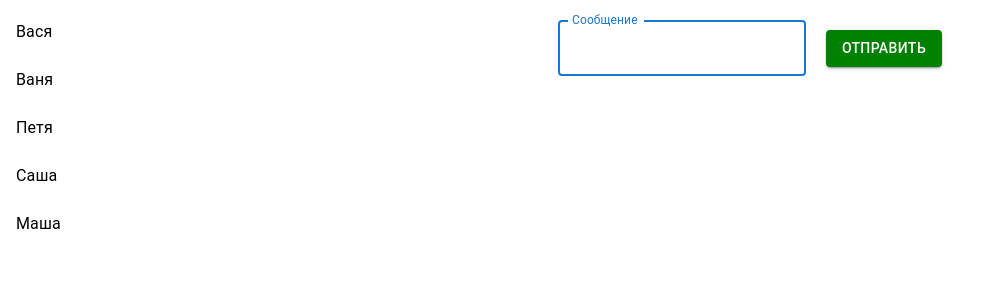
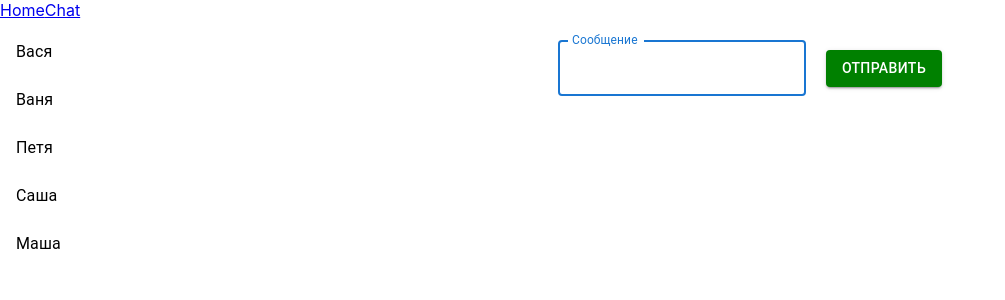
Before and after one commit to SyominAlex/React.js_Geekbrains, a React (Create React App) app: page /chat in a window 1280 px wide. Shown: the top 300 px of the page, without its empty margins (0-1005 px from the left). Built offline with nearby package versions, Linux system fonts and the light colour scheme.

Commit message:
Routes in React-router-dom don't work...

```diff
--- a/src/App.js
+++ b/src/App.js
@@ -1,52 +1,20 @@
 import "./App.css";
-import React, {useEffect, useRef, useState} from "react";
-import { MessageList } from "./components/MessageList/MessageList";
-import { Form } from "./components/Form/Form";
-import {AUTHORS, CHATS} from "./utils/constants";
-import {ChatList} from "./components/ChatList/ChatList";
+import React from "react";
+import { BrowserRouter, Route, Routes, Link } from "react-router-dom";
+import { Chat } from "./screens/Chat/Chat";
+
+const Home = () => <h4>Home page</h4>;
 
 function App() {
-
-    const [messageList, setMessageList] = useState([]);
-
-    const timeout = useRef(0);
-
-    const addMessage = (newMsg) => {
-        setMessageList([...messageList, newMsg]);
-    }
-
-    const sendMessage = (text) => {
-        addMessage({
-            author: AUTHORS.human,
-            text,
-            id: `msg-${Date.now()}`,
-        });
-    };
-
-    useEffect(() => {
-        if (messageList[messageList.length - 1]?.author === AUTHORS.human) {
-            timeout.current = setTimeout(() => {
-                addMessage({
-                    author: AUTHORS.robot,
-                    text: "Hello, friend!",
-                    id: `msg-${Date.now()}`,
-                });
-            }, 1500);
-        }
-
-        return () => {
-            clearTimeout(timeout.current);
-        };
-    }, [messageList]);
-
     return (
-            <div className="App">
-                <ChatList chatList={CHATS} />
-                <div id="messages">
-                    <MessageList messageList={messageList} />
-                    <Form onSubmit={sendMessage} />
-                </div>
-            </div>
+        <BrowserRouter>
+            <Link to="/">Home</Link>
+            <Link to="/chat">Chat</Link>
+            <Routes>
+                <Route path="/" element={<Home />} />
+                <Route path="/chat" element={<Chat />} />
+            </Routes>
+        </BrowserRouter>
     );
 }
 
--- a/src/screens/Chat/Chat.js
+++ b/src/screens/Chat/Chat.js
@@ -0,0 +1,50 @@
+import React, {useEffect, useRef, useState} from "react";
+import {AUTHORS, CHATS} from "../../utils/constants";
+import {ChatList} from "../../components/ChatList/ChatList";
+import {MessageList} from "../../components/MessageList/MessageList";
+import {Form} from "../../components/Form/Form";
+
+export function Chat() {
+
+    const [messageList, setMessageList] = useState([]);
+
+    const timeout = useRef(0);
+
+    const addMessage = (newMsg) => {
+        setMessageList([...messageList, newMsg]);
+    }
+
+    const sendMessage = (text) => {
+        addMessage({
+            author: AUTHORS.human,
+            text,
+            id: `msg-${Date.now()}`,
+        });
+    };
+
+    useEffect(() => {
+        if (messageList[messageList.length - 1]?.author === AUTHORS.human) {
+            timeout.current = setTimeout(() => {
+                addMessage({
+                    author: AUTHORS.robot,
+                    text: "Hello, friend!",
+                    id: `msg-${Date.now()}`,
+                });
+            }, 1500);
+        }
+
+        return () => {
+            clearTimeout(timeout.current);
+        };
+    }, [messageList]);
+
+    return (
+        <div className="App">
+            <ChatList chatList={CHATS} />
+            <div id="messages">
+                <MessageList messageList={messageList} />
+                <Form onSubmit={sendMessage} />
+            </div>
+        </div>
+    );
+}
```
